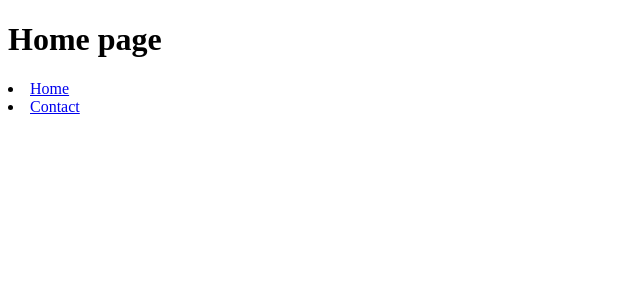
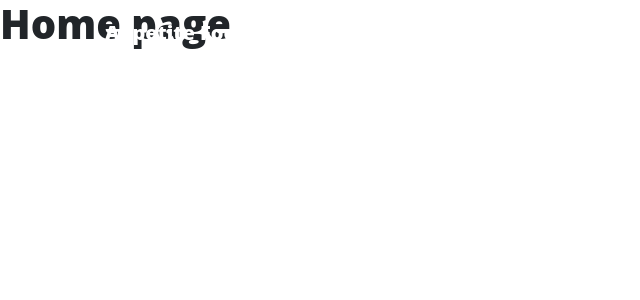
Before and after one commit to LukaszPlawinski/appetite-food, a Flask app: page / in a window 1280 px wide. Shown: the top 300 px of the page, without its empty margins (0-640 px from the left). Run offline with Flask 2, Linux system fonts and the light colour scheme; some libraries are stand-ins or nearby versions.

Commit message:
created navbar

```diff
--- a/templates/layout.html
+++ b/templates/layout.html
@@ -1,18 +1,51 @@
 <!DOCTYPE html>
 <html lang="en">
+
 <head>
     <meta charset="UTF-8">
     <meta name="viewport" content="width=device-width, initial-scale=1.0">
     <meta http-equiv="X-UA-Compatible" content="ie=edge">
+    <link href="{{url_for('static',filename='vendor/bootstrap/css/bootstrap.min.css')}}" rel="stylesheet">
+    <link rel="stylesheet" href="{{ url_for('static',filename='css/clean-blog.min.css')}}">
     <title>Appetite Food </title>
 </head>
+
 <body>
 
-    {% block content %}
-    {% endblock %}
-       <li><a href="{{ url_for('index') }}">Home</a></li>
-        <li><a href="{{ url_for('contact') }}">Contact</a></li>
-    </ul>
+    <!-- Navigation -->
+    <nav class="navbar navbar-expand-lg navbar-light fixed-top" id="mainNav">
+        <div class="container">
+            <a class="navbar-brand" href="index.html">Appetite Food</a>
+            <button class="navbar-toggler navbar-toggler-right" type="button" data-toggle="collapse" data-target="#navbarResponsive" aria-controls="navbarResponsive" aria-expanded="false" aria-label="Toggle navigation">
+        Menu
+        <i class="fas fa-bars"></i>
+      </button>
+            <div class="collapse navbar-collapse" id="navbarResponsive">
+                <ul class="navbar-nav ml-auto">
+                    <li class="nav-item">
+                        <a class="nav-link" href="{{ url_for('index') }}">Home</a>
+                    </li>
+                    <li class="nav-item">
+                        <a class="nav-link" href="{{ url_for('login') }}">Login</a>
+                    </li>
+                    <li class="nav-item">
+                        <a class="nav-link" href="{{ url_for('recipes') }}">Recipes</a>
+                    </li>
+                    <li class="nav-item">
+                        <a class="nav-link" href="{{ url_for('contact') }}">Contact</a>
+                    </li>
+                </ul>
+            </div>
+        </div>
+    </nav>
+
+
+    {% block content %} {% endblock %}
+
+
+
+
 
 </body>
+
 </html>
```
